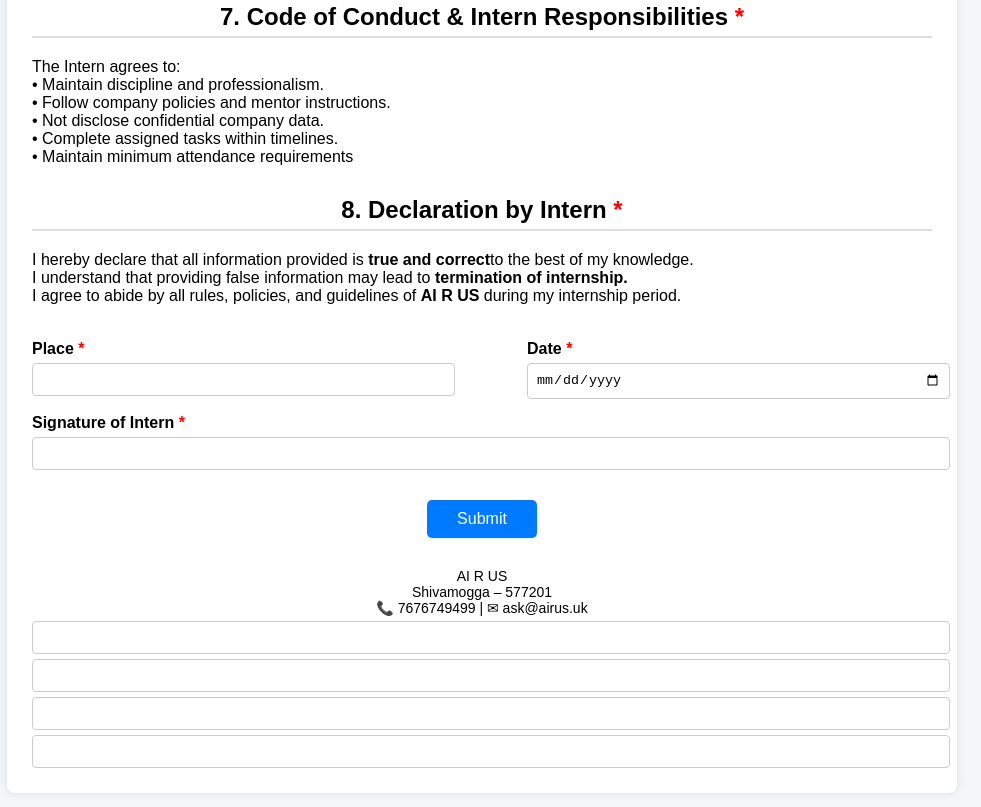
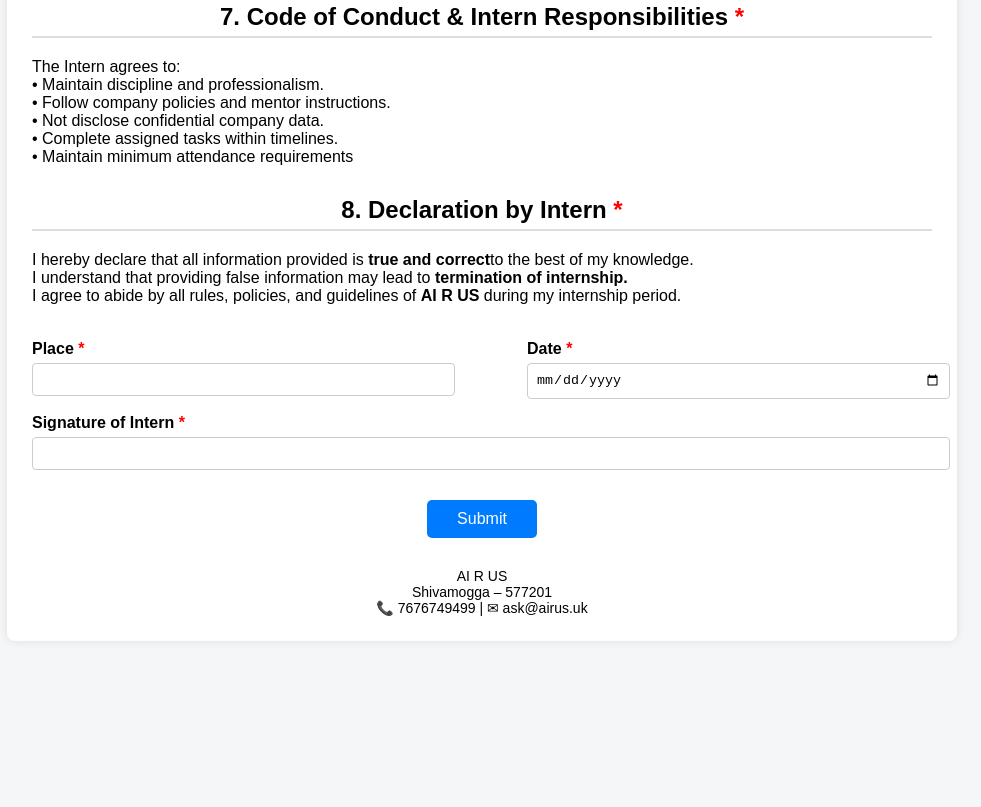
Before and after one commit to Deepthi2424/On-boarding-form, a plain HTML site: page index.html in a window 1280 px wide. Shown: the part 3839-4646 px from the top of the page, without its empty margins (158-1139 px from the left). After the commit the page ends 4500 px from the top, so only its background shows below. Drawn offline with Linux system fonts and the light colour scheme.

Commit message:
Update index.html

```diff
--- a/index.html
+++ b/index.html
@@ -515,11 +515,6 @@ emailInput.addEventListener("input", function () {
 });
 </script>
 
-<input type="text" name="fullName" id="fullName" required>
-<input type="email" name="email" id="email" required>
-<input type="text" name="contact" id="phone" required>
-<input type="text" id="dailyAvailability" required>
-
 <script>
 document.addEventListener("DOMContentLoaded", function() {
     document.getElementById("enrollForm").addEventListener("submit", function(e) {
```
